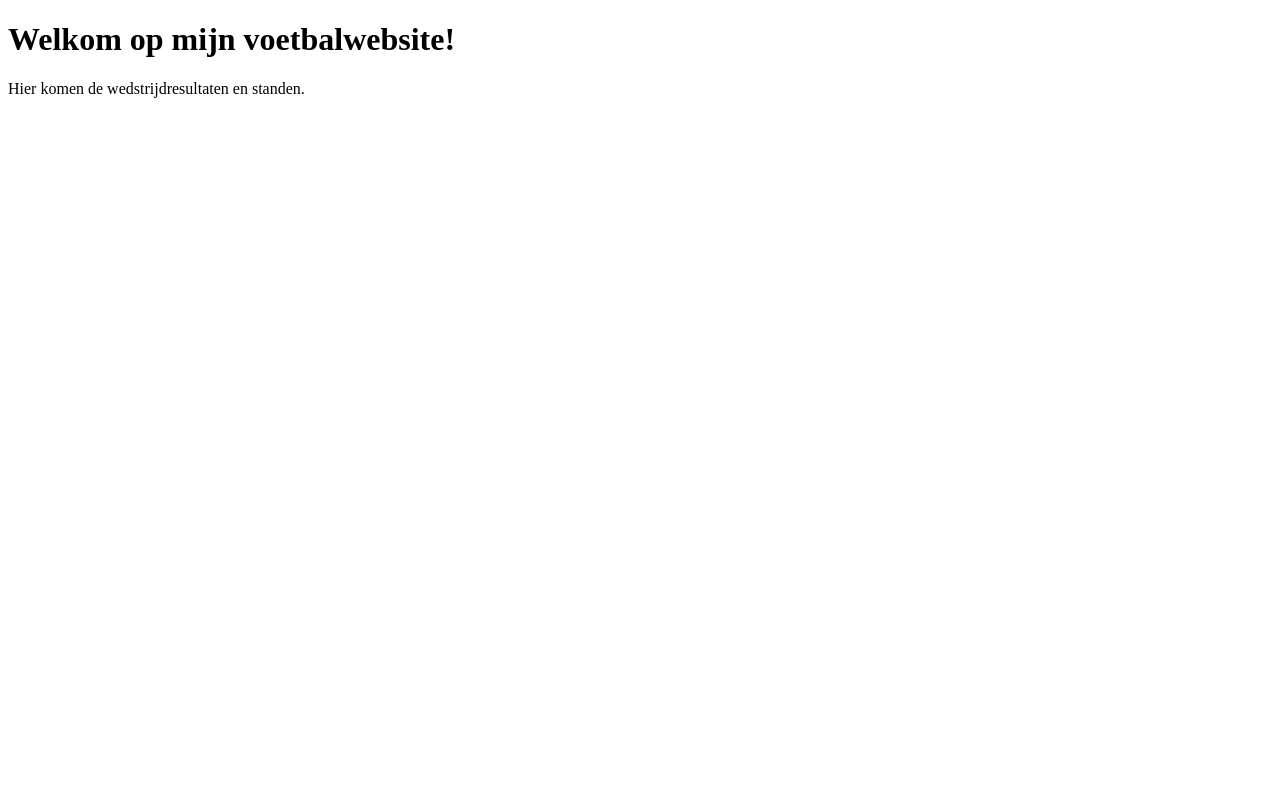
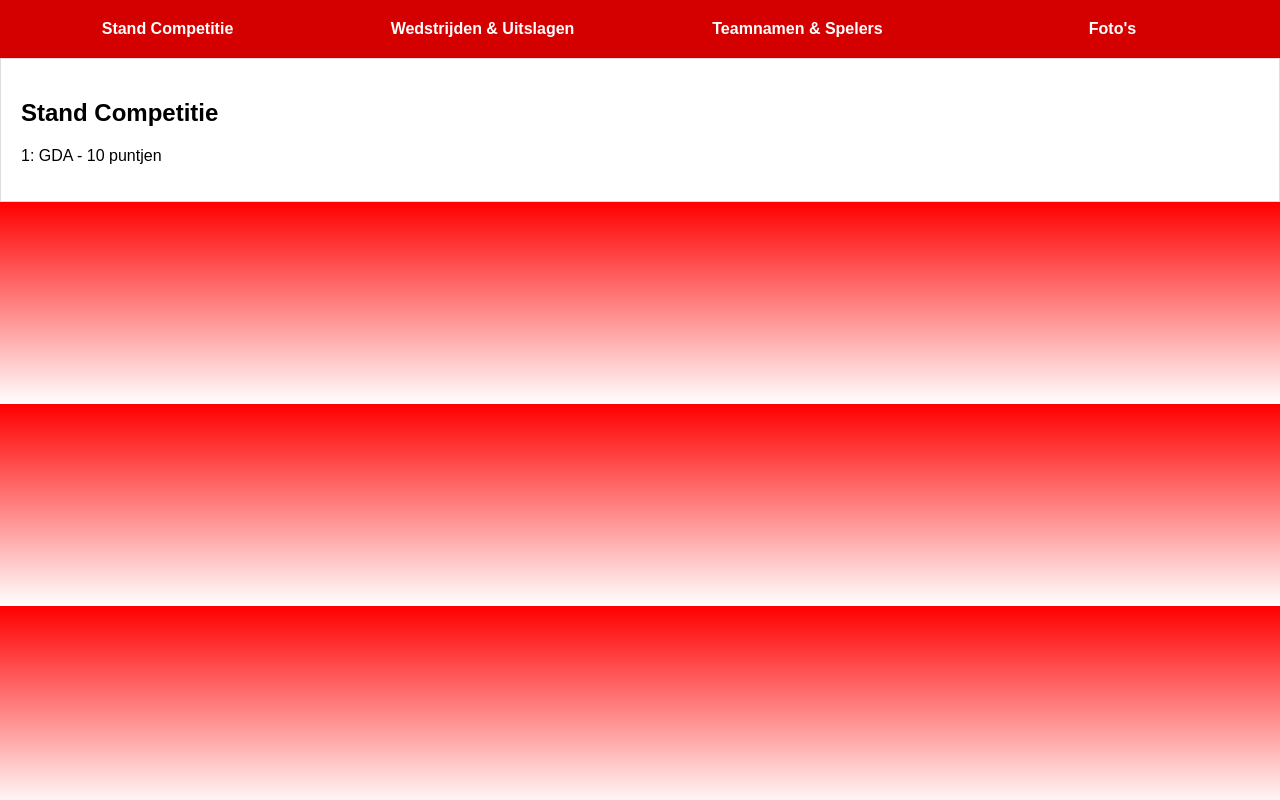
Before and after one commit to SmintjesNL/Test1, a plain HTML site: page index.html in a window 1280 px wide. Drawn offline with Linux system fonts and the light colour scheme.

Commit message:
Update index.html

```diff
--- a/index.html
+++ b/index.html
@@ -3,10 +3,50 @@
 <head>
     <meta charset="UTF-8">
     <meta name="viewport" content="width=device-width, initial-scale=1.0">
-    <title>Mijn Voetbal Website</title>
+    <title>Voetbal Website</title>
+    <style>
+        body { font-family: Arial, sans-serif; background: linear-gradient(to bottom, red, white); margin: 0; }
+        .tabs { display: flex; cursor: pointer; background: #d40000; padding: 10px; }
+        .tab { flex: 1; text-align: center; padding: 10px; color: white; font-weight: bold; }
+        .tab:hover { background: #a00000; }
+        .content { display: none; padding: 20px; border: 1px solid #ddd; background: white; }
+        .active { display: block; }
+    </style>
 </head>
 <body>
-    <h1>Welkom op mijn voetbalwebsite!</h1>
-    <p>Hier komen de wedstrijdresultaten en standen.</p>
+    <div class="tabs">
+        <div class="tab" onclick="showTab(0)">Stand Competitie</div>
+        <div class="tab" onclick="showTab(1)">Wedstrijden & Uitslagen</div>
+        <div class="tab" onclick="showTab(2)">Teamnamen & Spelers</div>
+        <div class="tab" onclick="showTab(3)">Foto's</div>
+    </div>
+
+    <div class="content active" id="tab0">
+        <h2>Stand Competitie</h2>
+        <p>1: GDA - 10 puntjen</p>
+    </div>
+    <div class="content" id="tab1">
+        <h2>Wedstrijden & Uitslagen</h2>
+        <p>GDA - Quick 4-2</p>
+    </div>
+    <div class="content" id="tab2">
+        <h2>Teamnamen & Spelers</h2>
+        <p>Erik
+        Mason
+        Kasper</p>
+    </div>
+    <div class="content" id="tab3">
+        <h2>Foto's</h2>
+        <p>Upload hier foto's van het team en wedstrijden.</p>
+    </div>
+
+    <script>
+        function showTab(index) {
+            let contents = document.querySelectorAll('.content');
+            contents.forEach((content, i) => {
+                content.style.display = i === index ? 'block' : 'none';
+            });
+        }
+    </script>
 </body>
 </html>
```
